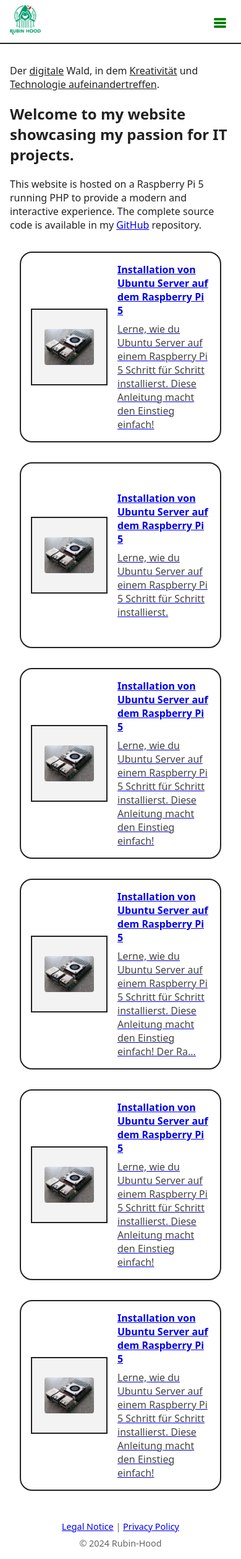
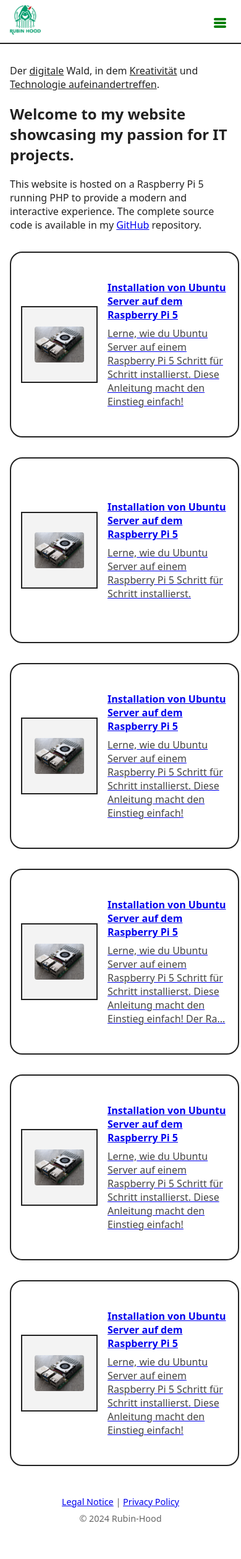
Before and after one commit to rubin-hood/rubinhood-blog, a Jekyll site: the page built from index.md, in a window 390 px wide. Shown: the whole page at 62% size. Built offline with Jekyll 4.4.1, drawn with Linux system fonts in a browser that asks for light colours; after the commit the page ends 2476 px from its top, so only the background shows below that.

Commit message:
Update style.css

```diff
--- a/assets/css/style.css
+++ b/assets/css/style.css
@@ -288,21 +288,32 @@ body.noscroll {
   .mobile-menu-overlay.open {
     display: flex;                   /* Wenn .open gesetzt, wird Overlay sichtbar */
   }
-
-  /* Grid-Container: ganz normale Breite, kein 100vw */
   .blog-teaser-grid, .blog-grid {
-    flex-direction: column;
-    gap: 1rem;
-    align-items: stretch;          /* ! Wichtig: stretch, damit die Karten 100% nehmen */
-    padding: 0 1rem;               /* Abstand links/rechts */
-    box-sizing: border-box;
+    flex-direction: column;          /* Blogkarten untereinander */
+    gap: 1rem;                       /* Weniger Abstand */
+    align-items: center;
   }
-  .blog-card {
-    min-width: 0;                  /* Kein Mindestwert mehr! */
-    max-width: 100%;               /* Nicht über den Container hinaus */
-    width: 100%;                   /* Volle Breite des Containers */
-    box-sizing: border-box;        /* Padding wird eingerechnet */
-    margin-left: 0;
-    margin-right: 0;
+    .blog-card {
+    min-width: unset;          /* Überschreibt das alte min-width */
+    max-width: 95vw;           /* Fast die ganze Viewport-Breite */
+    width: 95vw;               /* Breite relativ zum Bildschirm */
+    box-sizing: border-box;    /* Kein Überlauf durch Padding */
   }
 }
+
+
+/* ================================================
+   SPEZIAL: Blog-Karten im mobilen Menü-Overlay
+   (Begrenzt die Breite der Blog-Karten NUR IM Overlay!)
+   ================================================ */
+.mobile-menu-overlay .blog-card {
+  width: 90vw;           /* 90% der Viewport-Breite */
+  max-width: 400px;      /* Optional: nie größer als 400px */
+  margin-left: auto;     /* Automatisch zentrieren */
+  margin-right: auto;
+  margin-bottom: 1rem;   /* Abstand nach unten */
+}
+.mobile-menu-overlay {
+  padding-left: 2vw;     /* Leichter Seitenabstand im Overlay */
+  padding-right: 2vw;
+}
```
